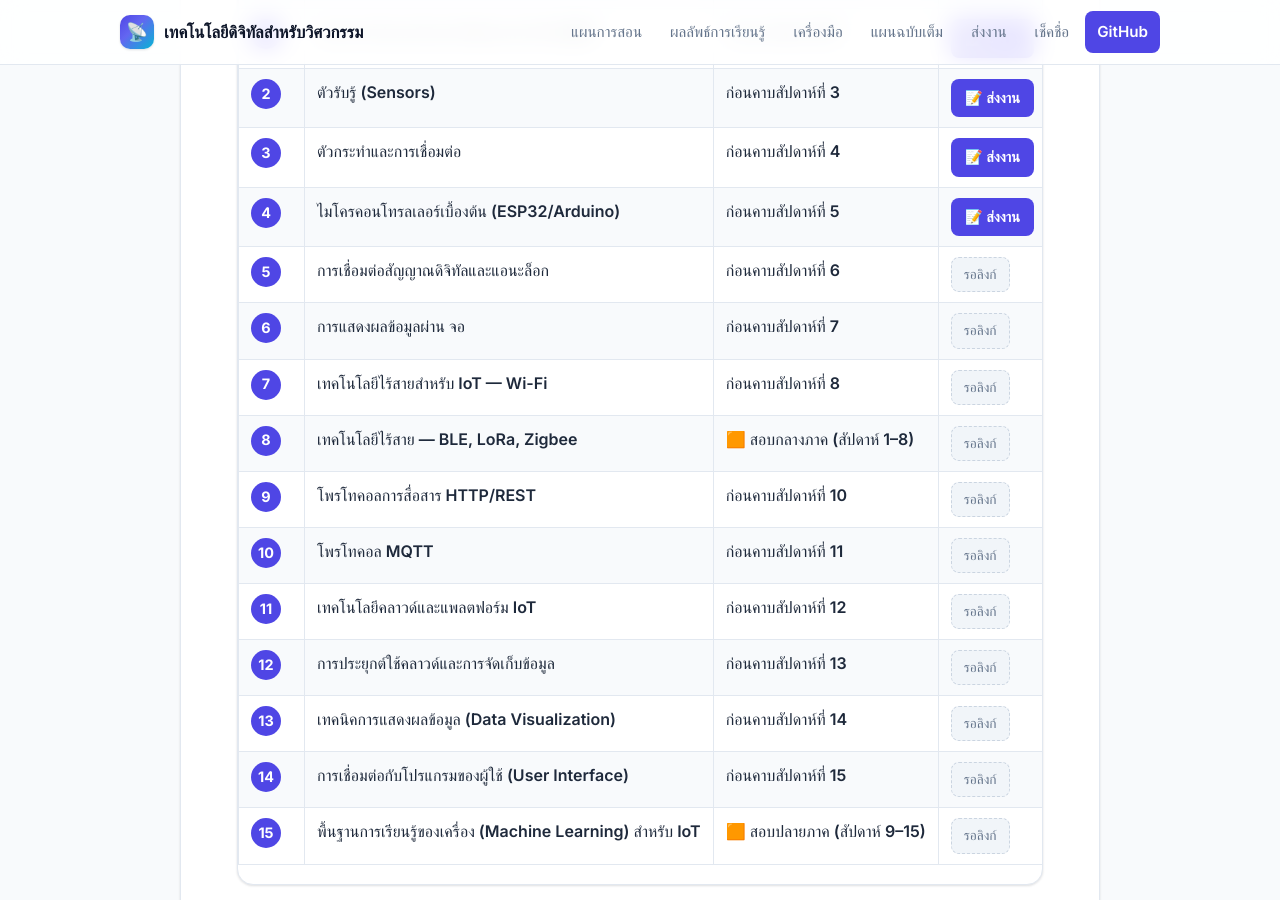
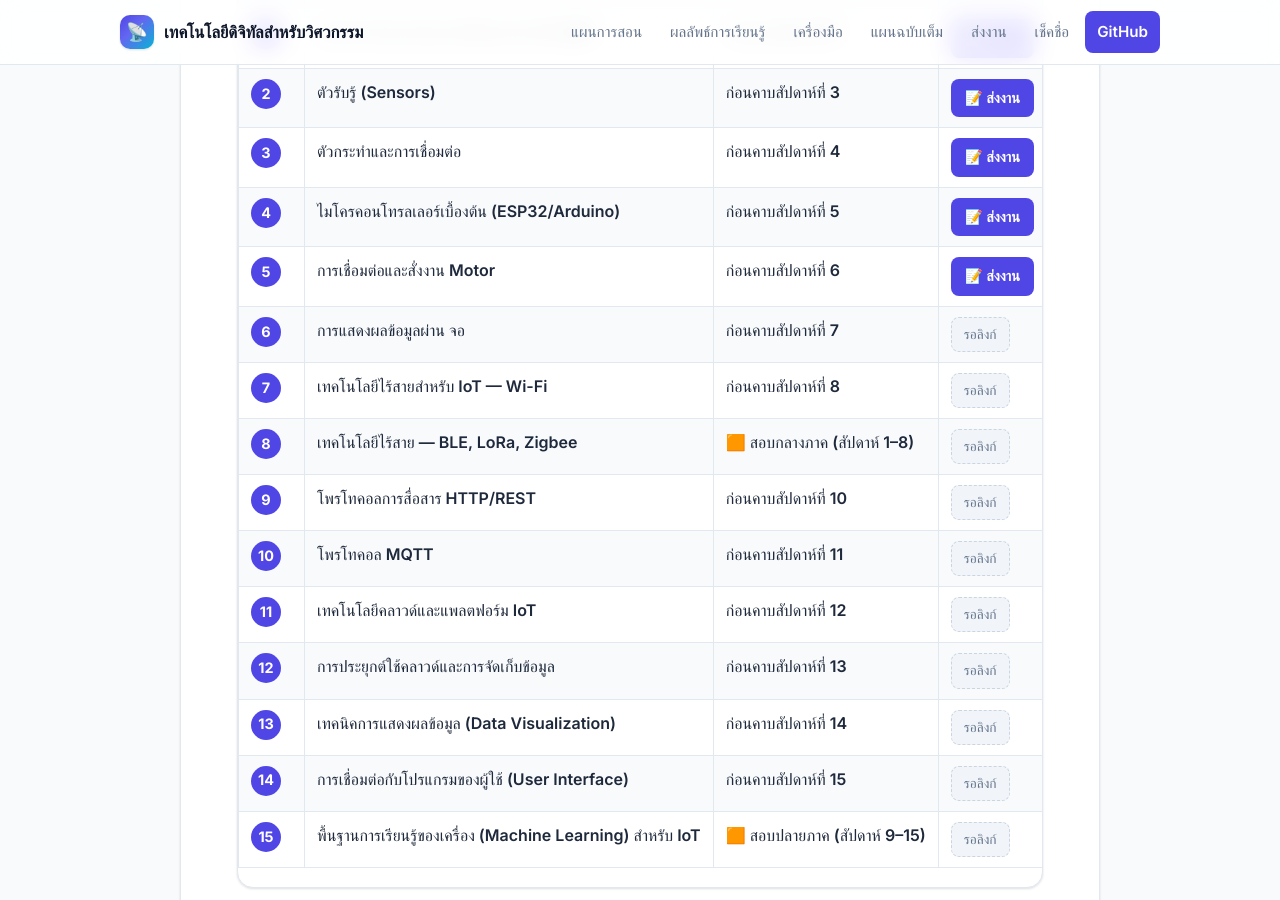
Before and after one commit to alfaXphoori/TechEngineering, a Jekyll site: the page built from submit-work.md, in a window 1280 px wide and 900 px high, scrolled down 616 px. Built offline with Jekyll 4.4.1, drawn with Linux system fonts in a browser that asks for light colours; some web fonts are replaced.

Commit message:
Update assignment details for assignment 5

```diff
--- a/submit-work.md
+++ b/submit-work.md
@@ -29,10 +29,10 @@ assignments:
     due: ก่อนคาบสัปดาห์ที่ 5
     form: "https://docs.google.com/forms/d/e/1FAIpQLSe4QVBxgVPojJfilJrzy-p89adz9l3XFd6PqhWAQ2B-zkWJKg/viewform?usp=dialog"
   - n: 5
-    topic: การเชื่อมต่อสัญญาณดิจิทัลและแอนะล็อก
-    work: ใบงานที่ 5 — การเชื่อมต่อสัญญาณดิจิทัลและแอนะล็อก (GPIO/ADC/PWM)
+    topic: การเชื่อมต่อและสั่งงาน Motor
+    work: ใบงานที่ 5 — Motor
     due: ก่อนคาบสัปดาห์ที่ 6
-    form: "#"
+    form: "https://docs.google.com/forms/d/e/1FAIpQLSeQB2q--x2vMY8taE8dA_mme0QrINyKLCn91GaEUta2ErKGcQ/viewform?usp=dialog"
   - n: 6
     topic: การแสดงผลข้อมูลผ่าน จอ
     work: ใบงานที่ 6 — การใช้โพรโทคอลสื่อสารอุปกรณ์ (I2C/SPI/UART)
```
